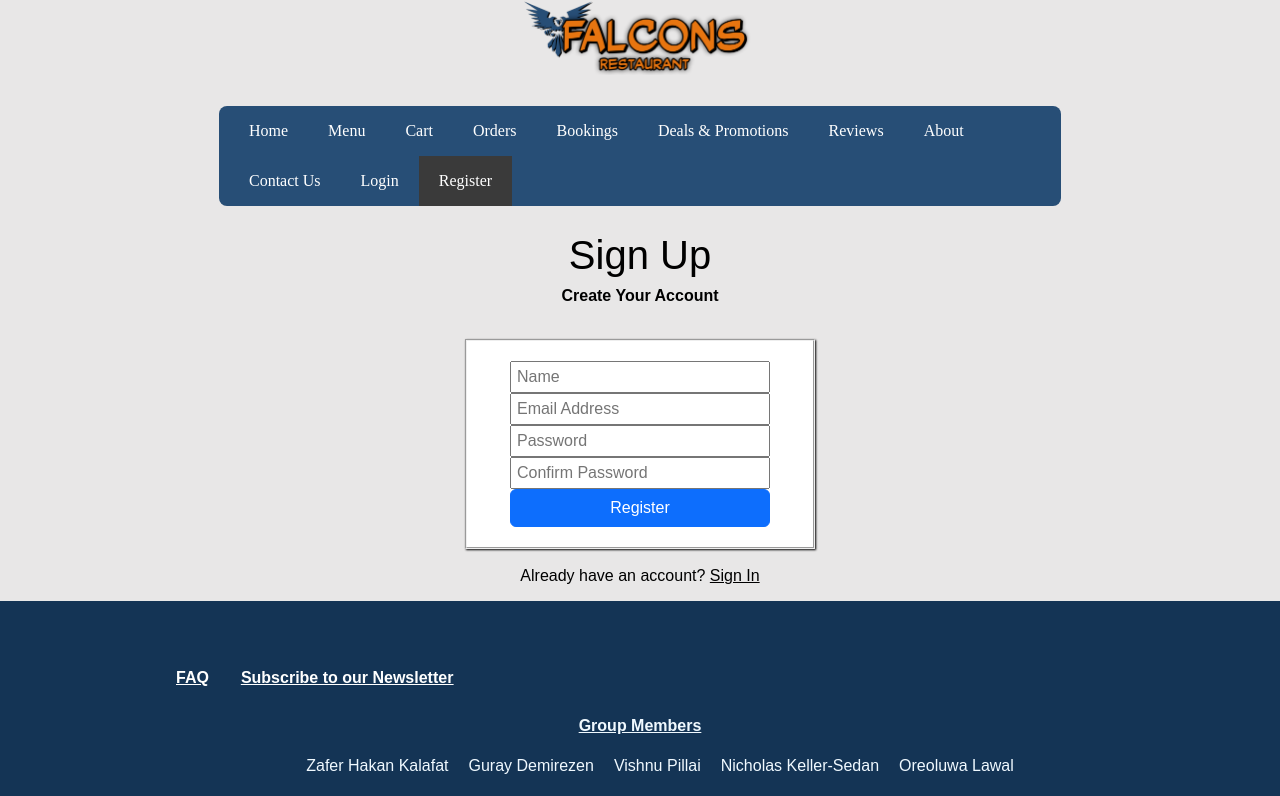
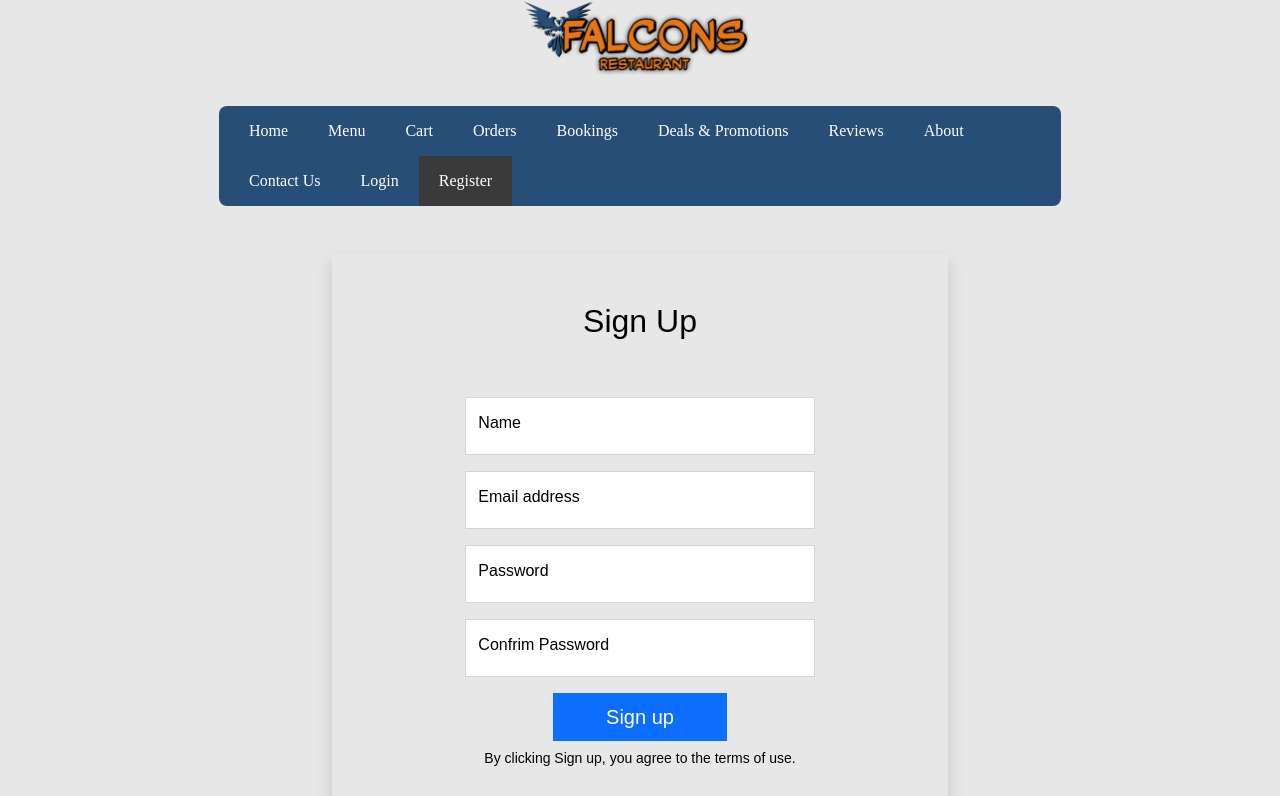
Before and after one commit to Kalafathakan/reactProject, a React (Create React App) app: page /register in a window 1280 px wide. Shown: the top 796 px of the page. Built offline with nearby package versions, Linux system fonts and the light colour scheme; a web font is replaced by a local one.

Commit message:
register page design

```diff
--- a/src/pages/Login.tsx
+++ b/src/pages/Login.tsx
@@ -98,7 +98,7 @@ const Login = () => {
                         value={email}
                         onChange={(e) => onChange(e)} />
                       <label htmlFor="email">Email address</label>
-                      <div className="form-text text-danger"> {emailError && <p >{emailError}</p>} </div>
+                      <div className="form-text text-danger"> {emailError && <p style={{ color: 'red' }}  >{emailError}</p>} </div>
                     </div>
                     <div className="form-floating mb-3">
                       <input type="password" className="form-control rounded-4"  placeholder='Password'
@@ -107,7 +107,7 @@ const Login = () => {
               value={password}
               onChange={(e) => onChange(e)} />
                       <label htmlFor="password">Password</label>
-                      <div className="form-text text-danger">{passwordError && <p >{passwordError}</p>}</div>
+                      <div className="form-text text-danger">{passwordError && <p style={{ color: 'red' }} >{passwordError}</p>}</div>
                     </div>
                     <button className="w-50 mb-2 btn btn-lg rounded-4 btn-primary" type="submit">Sign
                       in</button>
--- a/src/pages/Register.tsx
+++ b/src/pages/Register.tsx
@@ -23,7 +23,7 @@ const Register = (props: Props) => {
   });
 
   const { name, email, password, password2 } = formData2;
-
+  const [nameError, setnameError] = useState('');
   const [emailError, setEmailError] = useState('');
   const [pswdError, setpswdError] = useState('');
   const [cpswdError, setcpswdError] = useState('');
@@ -53,37 +53,55 @@ const Register = (props: Props) => {
     let formValid = true;
     let emailPattern =
       /^[a-zA-Z0-9.!#$%&'*+/=?^_`{|}~-]+@[a-zA-Z0-9-]+(?:\.[a-zA-Z0-9-]+)*$/;
-    if (email === '') {
+      if(name === ""){
+        formValid = false;
+        setnameError('');
+        setEmailError('');
+        setpswdError('');
+        setcpswdError('');
+        setnameError('Please enter name');
+      } else  if (email === '') {
+        setnameError('');
+        setEmailError('');
+        setpswdError('');
+        setcpswdError('');
       formValid = false;
       setEmailError('Please enter email');
     } else if (!email.match(emailPattern)) {
+      setnameError('');
       formValid = false;
       setEmailError('Please enter email in valid format');
     } else if (password === '') {
       formValid = false;
+      setnameError('');
       setEmailError('');
       setpswdError('Please enter password');
     } else if (password.length < 5) {
       formValid = false;
+      setnameError('');
       setEmailError('');
       setpswdError('password should be more than 5 characters');
     } else if (password2 === '') {
       formValid = false;
+      setnameError('');
       setEmailError('');
       setpswdError('');
       setcpswdError('Please enter confirm password');
     } else if (password2.length < 5) {
       formValid = false;
+      setnameError('');
       setEmailError('');
       setpswdError('');
       setcpswdError('password should be more than 5 characters');
     } else if (password2 !== password) {
       formValid = false;
+      setnameError('');
       setEmailError('');
       setpswdError('');
       setcpswdError('password and confirm password does not match');
     } else {
       formValid = true;
+      setnameError('');
       setEmailError('');
       setpswdError('');
       setcpswdError('');
@@ -146,7 +164,77 @@ const Register = (props: Props) => {
 
       <div className='mybootstrap'>
 
-        <div className="center">
+<div className='mybootstrap '>
+      <div className="container mt-5 mb-5 w-50  ">
+        <div className="modal-lg  mx-auto bg-light bg-opacity-25" >
+          <div className="modal-lg-dialog ">
+            <div className="modal-content rounded-5 shadow text-center">
+              <div className="modal-header  ">
+                <h2 className="mx-auto my-auto mt-5 mb-5  ">Sign Up</h2>
+              </div>
+              <h4> {error && <p style={{ color: 'red' }}>{error}</p>}  </h4>
+              <div className="modal-body ">
+                <form className="row justify-content-center " onSubmit={(e) => onSubmit(e)} noValidate>
+                  <div className="col-7">
+                  <div className="form-floating mb-3">
+                      <input type="text" className="form-control rounded-4"   placeholder='Name'
+                name='name'
+                required
+                value={name}
+                onChange={(e) => onChange(e)} />
+                      <label htmlFor="name">Name</label>
+                      <div className="form-text text-danger"> {nameError && <p style={{ color: 'red' }}>{nameError}</p>} </div>
+                    </div>
+                    <div className="form-floating mb-3">
+                      <input type="email" className="form-control rounded-4" placeholder='Email Address'
+                        name='email'
+                        value={email}
+                        onChange={(e) => onChange(e)} />
+                      <label htmlFor="email">Email address</label>
+                      <div className="form-text text-danger"> {emailError && <p style={{ color: 'red' }} >{emailError}</p>} </div>
+                    </div>
+                    <div className="form-floating mb-3">
+                      <input type="password" className="form-control rounded-4"  placeholder='Password'
+              name='password'
+
+              value={password}
+              onChange={(e) => onChange(e)} />
+                      <label htmlFor="password">Password</label>
+                      <div className="form-text text-danger">{pswdError && <p style={{ color: 'red' }}>{pswdError}</p>}</div>
+                    </div>
+
+                    <div className="form-floating mb-3">
+                      <input type="password" className="form-control rounded-4"     placeholder='Confirm Password'
+                name='password2'
+                value={password2}
+                onChange={(e) => onChange(e)} />
+                      <label htmlFor="password">Confrim Password</label>
+                      <div className="form-text text-danger">  {cpswdError && <p style={{ color: 'red' }}>{cpswdError}</p>}</div>
+                    </div>
+                    <button className="w-50 mb-2 btn btn-lg rounded-4 btn-primary" type="submit">Sign
+                      up</button>
+                    <div className="w-100"></div>
+                    <small className="text-muted ">By clicking Sign up, you agree to the terms of
+                      use.</small>
+                    <div className="modal-footer mt-4">
+                      <h2 className="mx-auto my-auto " >Already have an account?</h2>
+                      <div className="w-100"></div>
+                      <a className="w-50 mt-2 btn btn-lg rounded-4 btn-primary border mx-auto mb-5" href="/login" role="button">Sign in</a>
+                      <div className="w-100"></div>
+                    </div>
+                  </div>
+                </form>
+              </div>
+            </div>
+          </div>
+        </div>
+
+        </div>
+        </div>
+
+
+
+        {/* <div className="center">
           <h1 className="text-center">Sign Up</h1>
           <p><b>Create Your Account</b></p>
           <br></br>
@@ -199,7 +287,7 @@ const Register = (props: Props) => {
           <p>
             Already have an account? <Link to='/login'>Sign In</Link>
           </p>
-        </div>
+        </div> */}
 
       </div>
 
```
